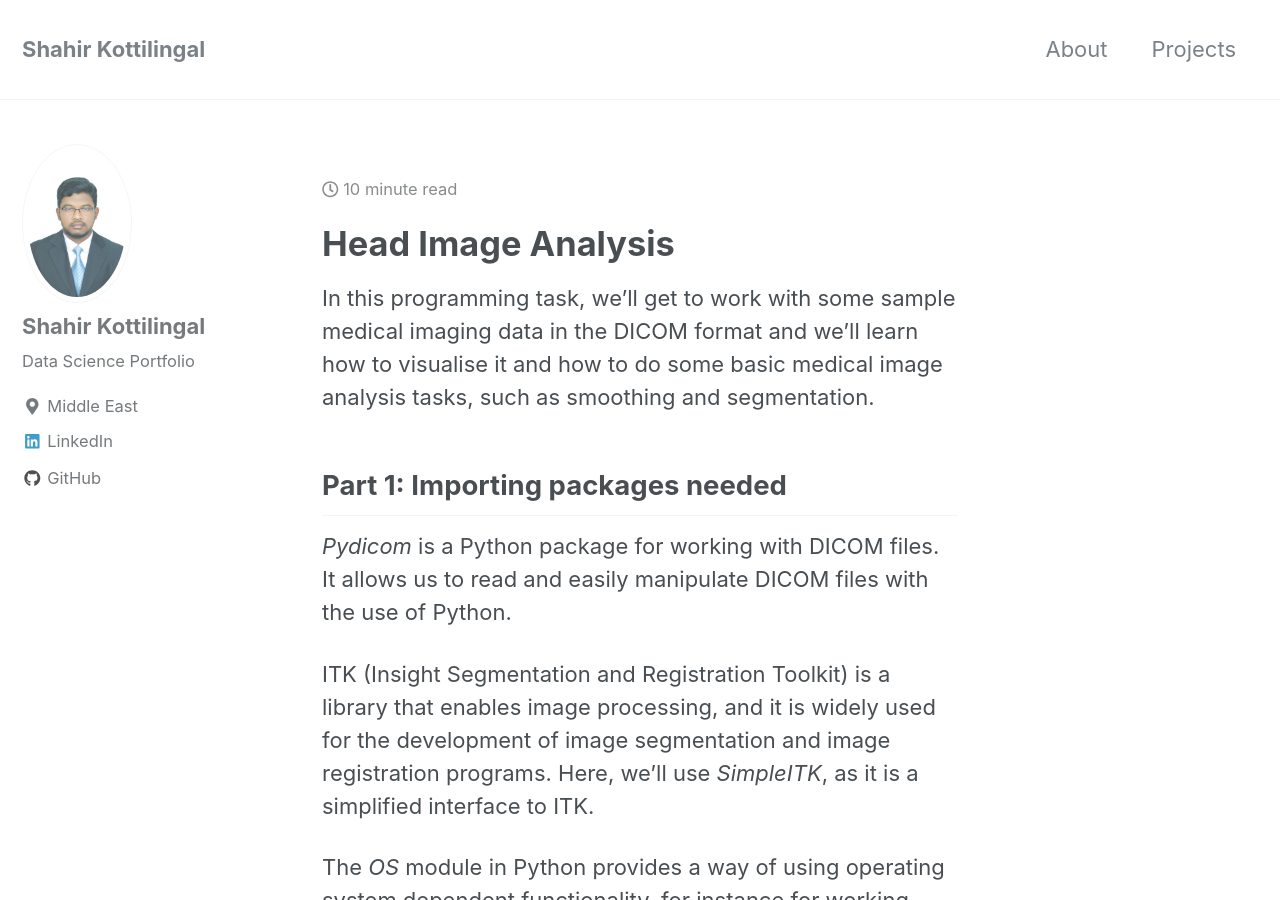
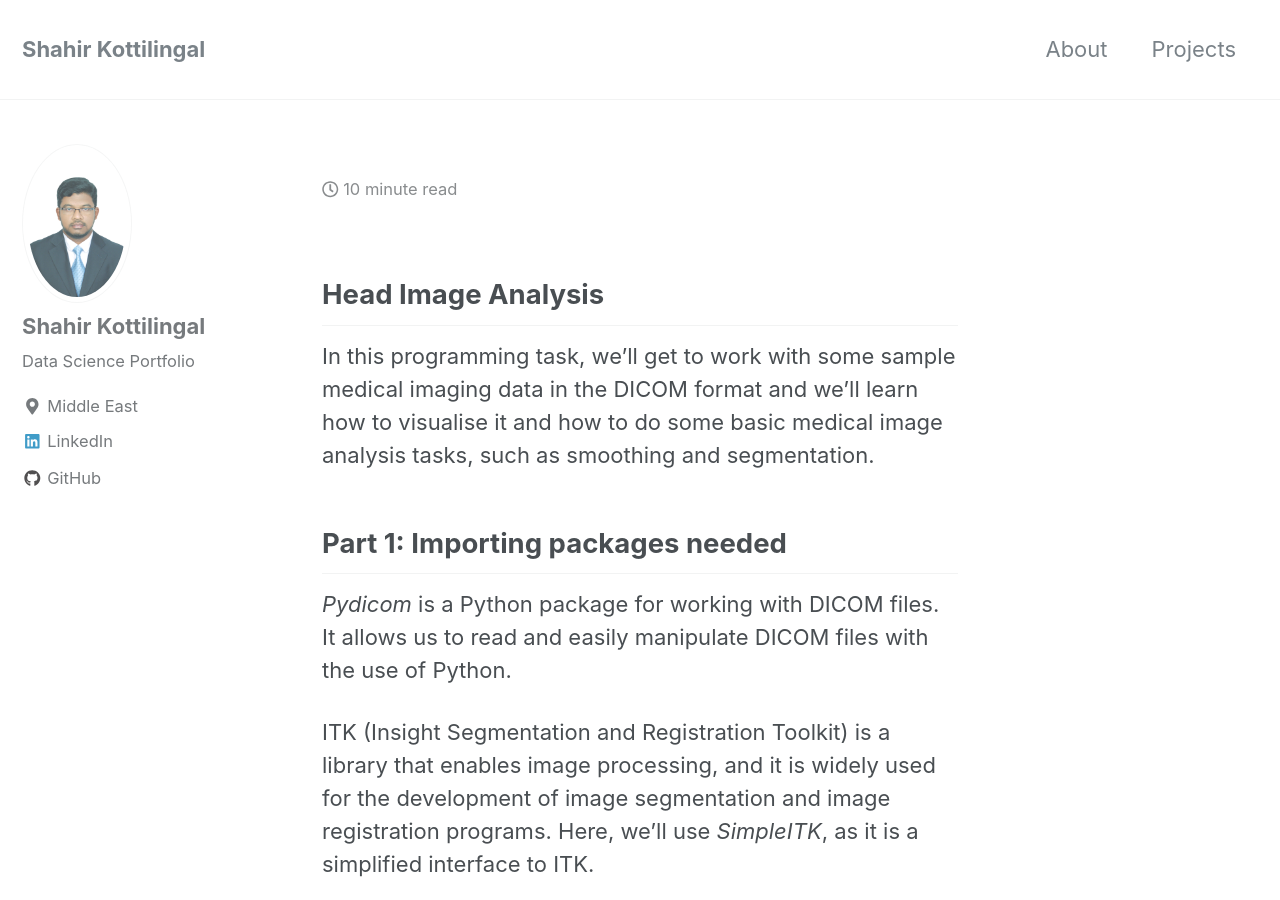
Before and after one commit to shahir-datascience/shahir-datascience.github.io, a Jekyll site: the page built from _posts/2019-01-15-Medical_Image_Analysis_Project.md, in a window 1280 px wide and 900 px high. Built offline with Jekyll 4.4.1, drawn with Linux system fonts in a browser that asks for light colours; nearby versions of some CDN libraries.

```diff
--- a/_posts/2019-01-15-Medical_Image_Analysis_Project.md
+++ b/_posts/2019-01-15-Medical_Image_Analysis_Project.md
@@ -5,7 +5,7 @@ tags: [medical image anlysis, medical data science]
 excerpt: "medical image anlysis", "medical data science"
 mathjax: "true"
 ---
-# Head Image Analysis
+## Head Image Analysis
 
 In this programming task, we'll get to work with some sample medical imaging data in the DICOM format and we'll learn how to visualise it and how to do some basic medical image analysis tasks, such as smoothing and segmentation.
 
```
